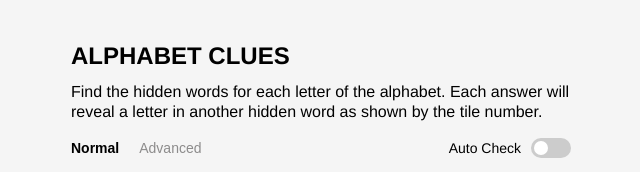
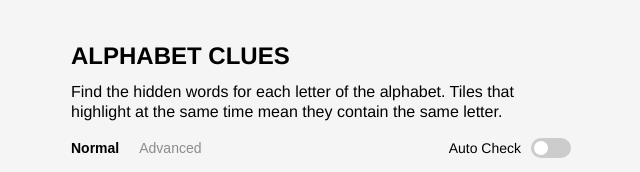
Before and after one commit to almitar/alphabetclues, a plain HTML site: page index.html in a window 1280 px wide. Shown: the top 172 px of the page, without its empty margins (319-959 px from the left). Drawn offline with Linux system fonts and the light colour scheme.

Commit message:
changed game description

```diff
--- a/index.html
+++ b/index.html
@@ -9,7 +9,7 @@
 <body>
     <div id="game-container">
         <h1>ALPHABET CLUES</h1>
-        <p>Find the hidden words for each letter of the alphabet. Each answer will reveal a letter in another hidden word as shown by the tile number.</p>
+        <p>Find the hidden words for each letter of the alphabet. Tiles that highlight at the same time mean they contain the same letter.</p>
         <div id="game-controls">
             <div class="level-buttons">
                 <button id="easy-level" class="selected">Normal</button>
```
